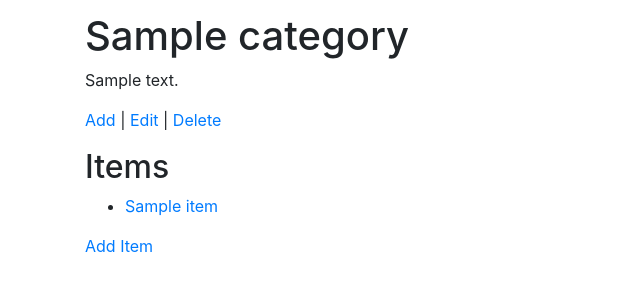
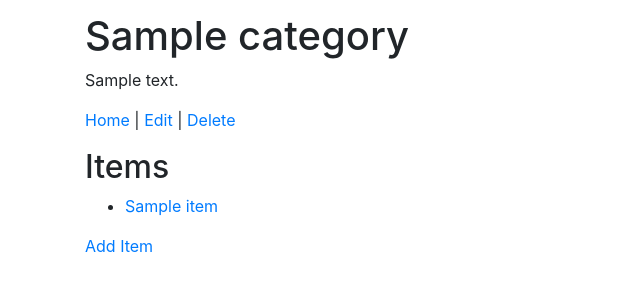
Before and after one commit to junclemente/catalog_project, a Flask app: page /category_list/1 in a window 1280 px wide. Shown: the part 142-442 px from the top of the page, without its empty margins (0-640 px from the left). Run offline with Flask 2, Linux system fonts and the light colour scheme; tables that the repository leaves empty hold one stand-in row (values such as "Sample post"); some libraries are stand-ins or nearby versions.

Commit message:
refactor Remove 'Add' link

```diff
--- a/app/templates/category_list.html
+++ b/app/templates/category_list.html
@@ -5,7 +5,7 @@
 <h1>{{ category.name }}</h1>
     <p>{{ category.description }}</p>
     <p>
-        <a href="{{ url_for('add_category') }}">Add</a> |
+        <a href="{{ url_for('index') }}">Home</a> |
         <a href="{{ url_for('edit_category', cat_id=category.id) }}">Edit</a> |
         <a href="{{ url_for('delete_category', cat_id=category.id) }}">Delete</a>
     </p>
```
